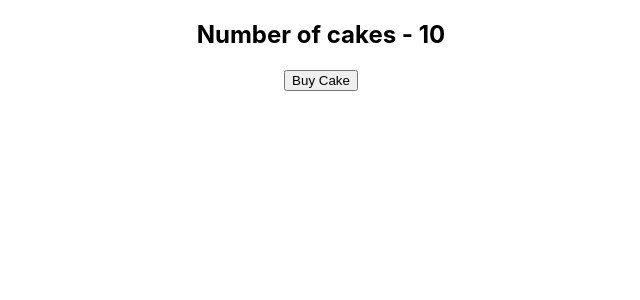
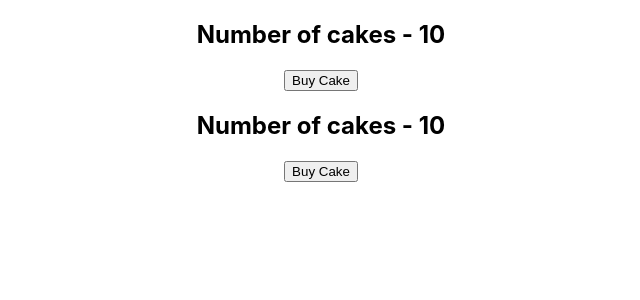
Before and after one commit to bavShehata/redux-in-depth, a React (Create React App) app in the folder react-redux/: page / in a window 1280 px wide. Shown: the top 300 px of the page, without its empty margins (319-959 px from the left). Built offline with nearby package versions, Linux system fonts and the light colour scheme.

Commit message:
hooks with redux

```diff
--- a/react-redux/src/App.js
+++ b/react-redux/src/App.js
@@ -3,12 +3,14 @@
 import store from "./redux/store";
 import "./App.css";
 import CakeContainer from "./components/CakeContainer";
+import HooksCakeContainer from "./components/HooksCakeContainer";
 
 function App() {
   return (
     <Provider store={store}>
       <div className="App">
         <CakeContainer />
+        <HooksCakeContainer />
       </div>
     </Provider>
   );
--- /dev/null
+++ b/react-redux/src/components/HooksCakeContainer.js
@@ -0,0 +1,14 @@
+import React, { useState, useEffect } from "react";
+import { useSelector, useDispatch } from "react-redux";
+import { buyCake } from "../redux";
+const HooksCakeContainer = () => {
+  const numOfCakes = useSelector((state) => state.numOfCakes);
+  const dispatch = useDispatch();
+  return (
+    <div>
+      <h2>Number of cakes - {numOfCakes}</h2>
+      <button onClick={() => dispatch(buyCake())}>Buy Cake</button>
+    </div>
+  );
+};
+export default HooksCakeContainer;
```
